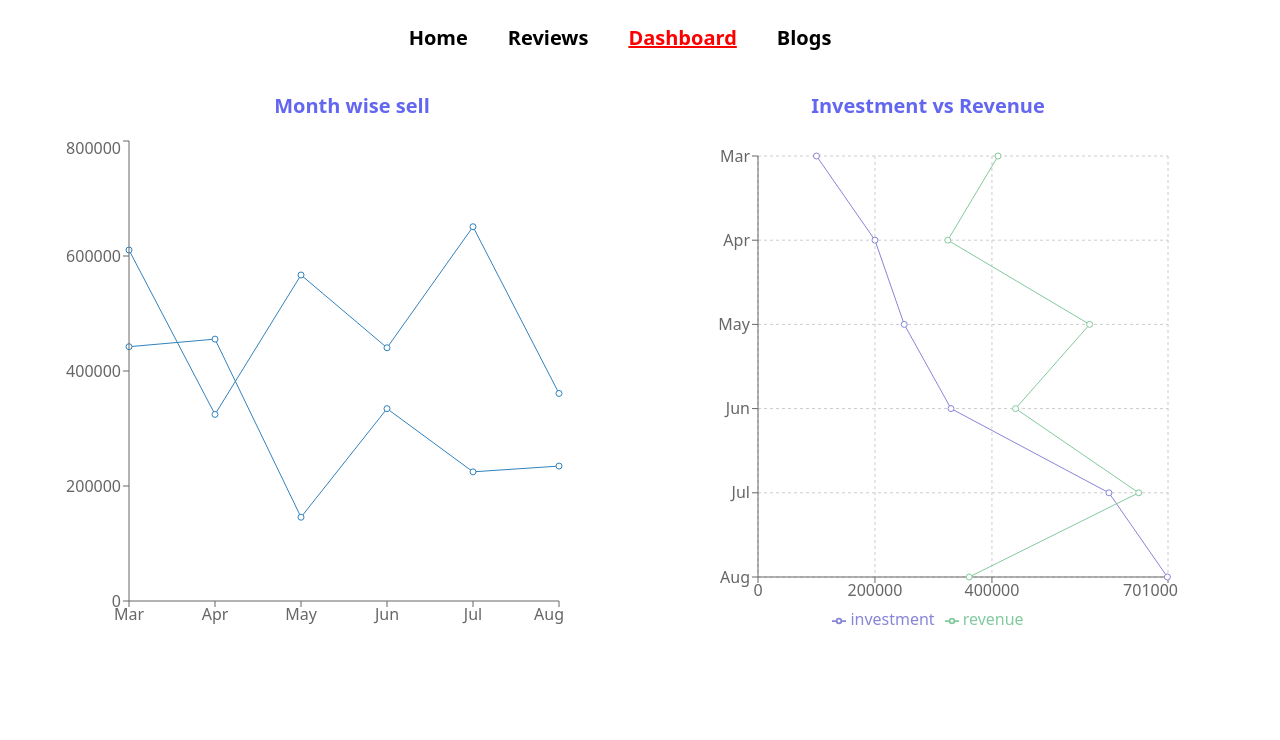
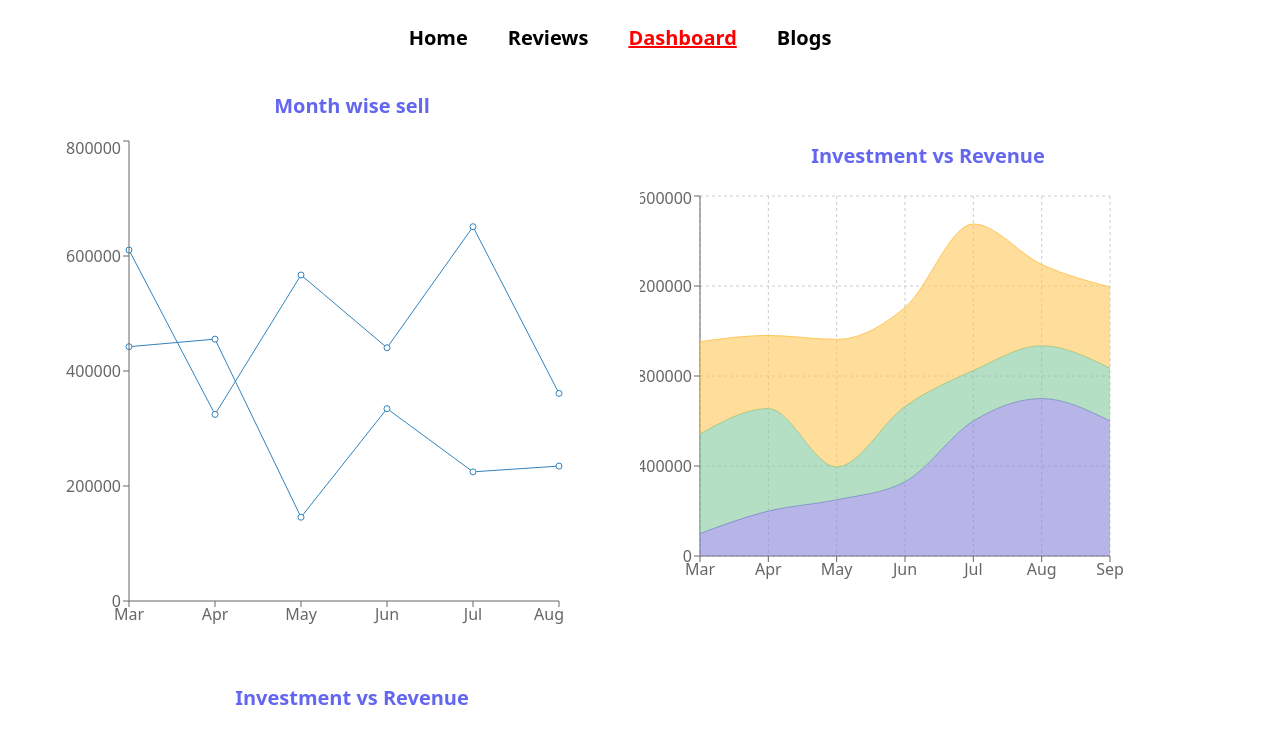
Before and after one commit to MuhammadBorhan/product-analysis-website-MuhammadBorhan, a React (Create React App) app: page /dashboard in a window 1280 px wide. Shown: the top 740 px of the page. Built offline with nearby package versions, Linux system fonts and the light colour scheme.

Commit message:
dashboard update

```diff
--- a/src/components/Dashboard/Dashboard.js
+++ b/src/components/Dashboard/Dashboard.js
@@ -1,5 +1,5 @@
 import React from 'react';
-import { CartesianGrid, Legend, Line, LineChart, Tooltip, XAxis, YAxis } from 'recharts';
+import { Area, AreaChart, CartesianGrid, Legend, Line, LineChart, Tooltip, XAxis, YAxis } from 'recharts';
 
 const Dashboard = () => {
     const data = [
@@ -78,6 +78,51 @@ const Dashboard = () => {
             "revenue": 361000
         }
     ];
+
+    const data2 = [
+        {
+            "month": "Mar",
+            "investment": 100000,
+            "sell": 442241,
+            "revenue": 410401
+        },
+        {
+            "month": "Apr",
+            "investment": 200000,
+            "sell": 455423,
+            "revenue": 324500
+        },
+        {
+            "month": "May",
+            "investment": 250000,
+            "sell": 145726,
+            "revenue": 567010
+        },
+        {
+            "month": "Jun",
+            "investment": 330000,
+            "sell": 334529,
+            "revenue": 440405
+        },
+        {
+            "month": "Jul",
+            "investment": 600000,
+            "sell": 224601,
+            "revenue": 650900
+        },
+        {
+            "month": "Aug",
+            "investment": 700000,
+            "sell": 234670,
+            "revenue": 361000
+        },
+        {
+            "month": "Sep",
+            "investment": 600000,
+            "sell": 234670,
+            "revenue": 361000
+        }
+    ];
     return (
         <div className='grid grid-cols-2 px-16 py-4 items-center'>
             <div>
@@ -91,8 +136,30 @@ const Dashboard = () => {
                 </LineChart>
             </div>
 
+            <div>
+                <h3 className='text-indigo-500 font-bold text-xl text-center mb-4'>Investment vs Revenue</h3>
+                <AreaChart
+                    width={500}
+                    height={400}
+                    data={data2}
+                    margin={{
+                        top: 10,
+                        right: 30,
+                        left: 0,
+                        bottom: 0,
+                    }}
+                >
+                    <CartesianGrid strokeDasharray="3 3" />
+                    <XAxis dataKey="month" />
+                    <YAxis />
+                    <Tooltip />
+                    <Area type="monotone" dataKey="investment" stackId="1" stroke="#8884d8" fill="#8884d8" />
+                    <Area type="monotone" dataKey="sell" stackId="1" stroke="#82ca9d" fill="#82ca9d" />
+                    <Area type="monotone" dataKey="revenue" stackId="1" stroke="#ffc658" fill="#ffc658" />
+                </AreaChart>
+            </div>
 
-            <div className='mx-auto'>
+            <div className='mt-12'>
                 <h3 className='text-indigo-500 font-bold text-xl text-center mb-4'>Investment vs Revenue</h3>
                 <LineChart
                     layout="vertical"
--- a/src/components/Home/Home.js
+++ b/src/components/Home/Home.js
@@ -22,7 +22,7 @@ const Home = () => {
 
 
             <div className='mb-16'>
-                <h2 className='text-3xl text-center font-bold mt-12'>Customer Reviews({customrReview.length})</h2>
+                <h2 className='text-3xl text-center font-bold mt-12'>Customer Reviews({customrReview.length}+)</h2>
                 <div className='grid grid-cols-3 px-16 py-8'>
                     {
                         customrReview.map(review => <CustomerReview key={review.id} review={review}></CustomerReview>)
```
